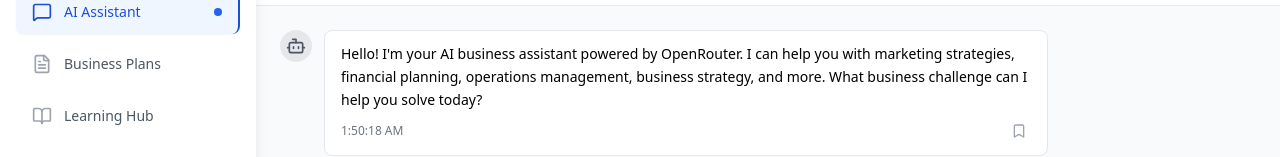
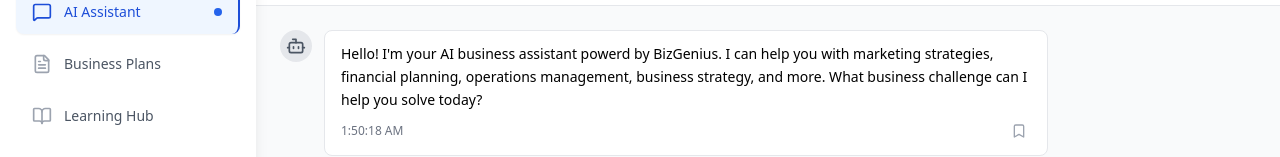
Before and after one commit to SingerFrankie/BizGenius, a React (Vite) app: page /assistant in a window 1280 px wide. Both pictures are taken after typing "name@example.com", "Sample123" into the empty fields and a click on the button "Sign in". Shown: the part 150-307 px from the top of the page. Built offline with nearby package versions, Linux system fonts and the light colour scheme; no server answers.

Commit message:
Updated AIAssistant.tsx

```diff
--- a/src/pages/AIAssistant.tsx
+++ b/src/pages/AIAssistant.tsx
@@ -16,7 +16,7 @@ export default function AIAssistant() {
     {
       id: '1',
       type: 'assistant',
-      content: "Hello! I'm your AI business assistant powered by OpenRouter. I can help you with marketing strategies, financial planning, operations management, business strategy, and more. What business challenge can I help you solve today?",
+      content: "Hello! I'm your AI business assistant powerd by BizGenius. I can help you with marketing strategies, financial planning, operations management, business strategy, and more. What business challenge can I help you solve today?",
       timestamp: new Date()
     }
   ]);
```
